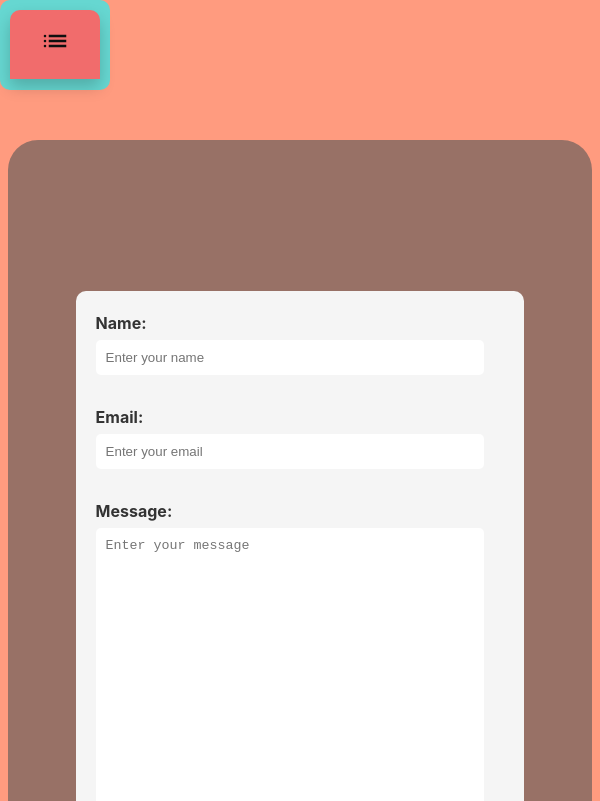
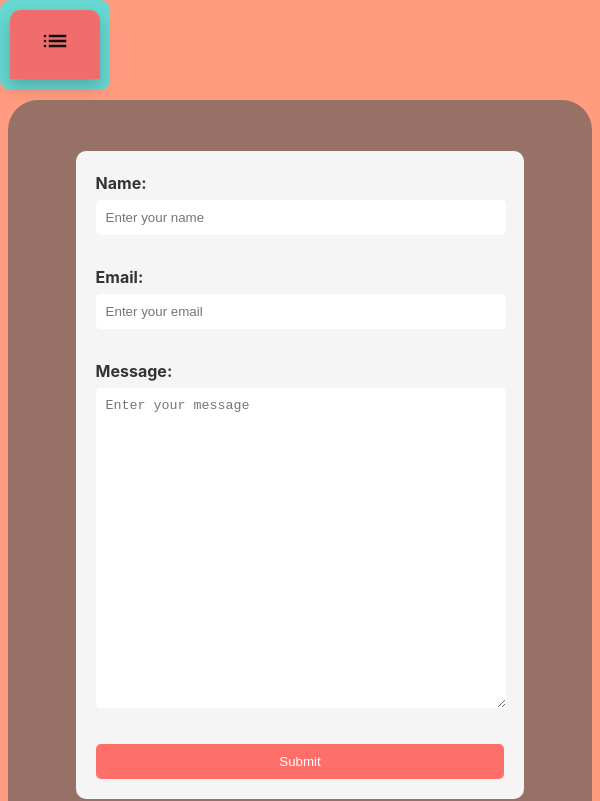
Before and after one commit to KaraTitan/vite-web, a React (Vite) app: page /vite-web/contact in a window 600 px wide. Shown: the top 801 px of the page. Built offline with nearby package versions, Linux system fonts and the light colour scheme; some icons are missing.

Commit message:
more stuff

```diff
--- a/src/components/Cart.jsx
+++ b/src/components/Cart.jsx
@@ -20,7 +20,9 @@ function Cart() {
   return (
     <>
       <div className="cartbody">
-        <Link to="/vite-web/checkout" className="checkout-btn">Check Out</Link>
+        <Link to="/vite-web/checkout" className="checkout-btn">
+          Check Out
+        </Link>
         {cart.map((product, index) => (
           <div className="cartproduct" key={index}>
             <h1>{product.name}</h1>
--- a/src/styles/Header.css
+++ b/src/styles/Header.css
@@ -47,7 +47,7 @@
   top: 0;
   left: 0;
   max-height: 70px;
-  height: 50%;
+  height: 40%;
   z-index: 89;
   background-color: #66d7d1;
   border-radius: 10px;
--- a/src/styles/mediaQ/Phones.css
+++ b/src/styles/mediaQ/Phones.css
@@ -9,7 +9,6 @@
   }
 
   .popup img {
-
     width: 70%;
     height: 70%;
     display: block;
@@ -63,16 +62,16 @@
   }
 
   .contactbody {
-    padding-top: 1px;
+
     padding-bottom: 6%;
     width: 100%;
-    margin-top: 140px;
+    margin-top: 100px;
   }
   .colorful-form {
     max-width: 70%;
     min-width: 70%;
     margin: 0 auto;
-    margin-top: 150px;
+    margin-top: 50px;
     padding: 20px;
     background-color: #f5f5f5;
     border-radius: 10px;
@@ -90,13 +89,14 @@
   }
 
   .form-input {
-    width: 90%;
+    width: 95%;
     padding: 10px;
     border: none;
     background-color: #fff;
     color: #333;
     border-radius: 5px;
-    max-width: 480px;
+    max-width: 390px;
+    min-width: 390px;
     max-height: 300px;
   }
   textarea.form-input {
@@ -104,7 +104,6 @@
     min-height: 150px;
   }
   .cartbody {
-
     width: 90%;
     padding: 10px;
     transition: all 0.2s ease-in-out;
@@ -154,5 +153,4 @@
     top: 72%;
     transition: all 0.4s ease-in-out;
   }
-
 }
--- a/src/styles/mediaQ/Tablets.css
+++ b/src/styles/mediaQ/Tablets.css
@@ -39,7 +39,7 @@
     border-radius: 10px;
     position: absolute;
     width: 300px;
-    left: 80px;
+    left: 500px;
     bottom: 30px;
     transition: all 0.4s ease-in-out;
   }
```
